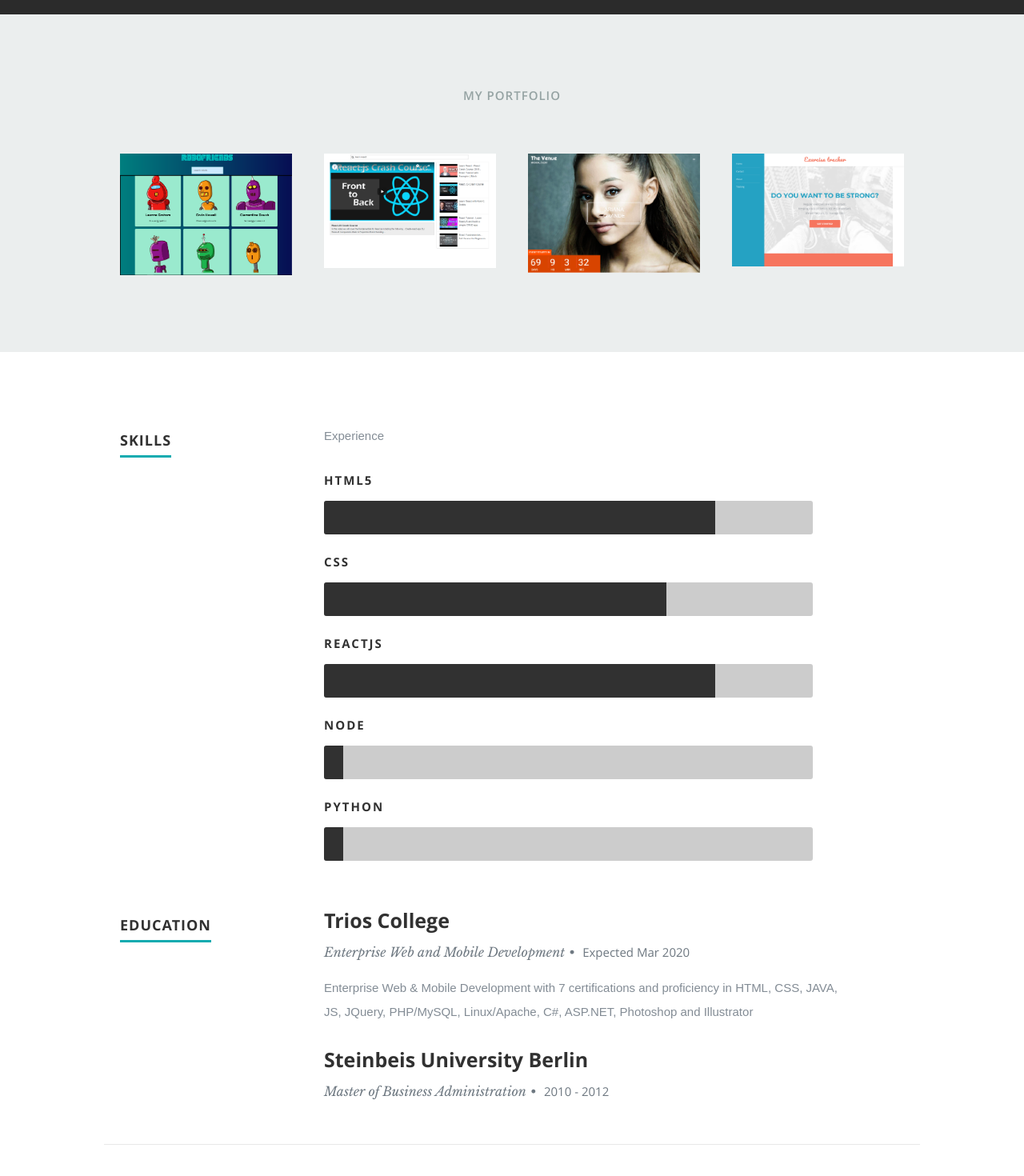
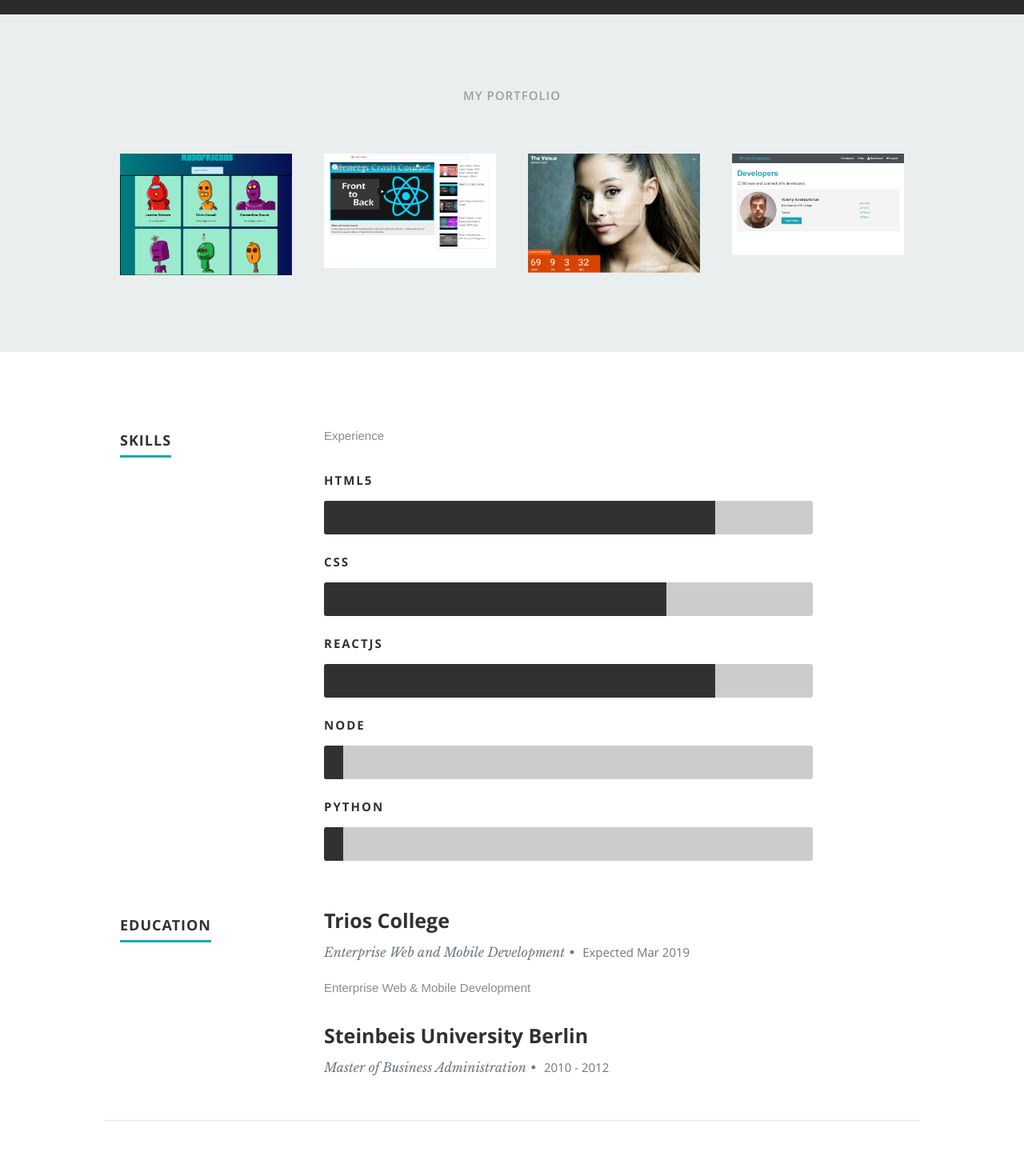
Before and after one commit to waland1510/waland1510.github.io, a React (Create React App) app: page / in a window 1280 px wide. Shown: the part 1226-2696 px from the top of the page at 80% size. Built offline with nearby package versions, Linux system fonts and the light colour scheme.

Commit message:
resume change

```diff
--- a/src/resumeData.js
+++ b/src/resumeData.js
@@ -33,8 +33,8 @@ let resumeData = {
       "UniversityName":"Trios College",
       "specialization":"Enterprise Web and Mobile Development",
       "MonthOfPassing":" Expected Mar",
-      "YearOfPassing":"2020",
-      "Achievements":"Enterprise Web & Mobile Development with 7 certifications and proficiency in HTML, CSS, JAVA, JS, JQuery, PHP/MySQL, Linux/Apache, C#, ASP.NET, Photoshop and Illustrator"
+      "YearOfPassing":"2019",
+      "Achievements":"Enterprise Web & Mobile Development"
     },
     {
       "id":"2",
@@ -105,9 +105,9 @@ let resumeData = {
     },
     { "id":"4",
       "name":"Exercise Tracker",
-      "description":"ASP.NET",
-      "imgurl":"images/portfolio/exercise-tracker.png",
-      "appurl":"https://https://fathomless-taiga-21220.herokuapp.com"
+      "description":"React App",
+      "imgurl":"images/portfolio/devconnector.png",
+      "appurl":"https://fathomless-taiga-21220.herokuapp.com"
     }
   ],
   "testimonials":[
```
Also changed, not shown: public/images/portfolio/devconnector.png (added).
